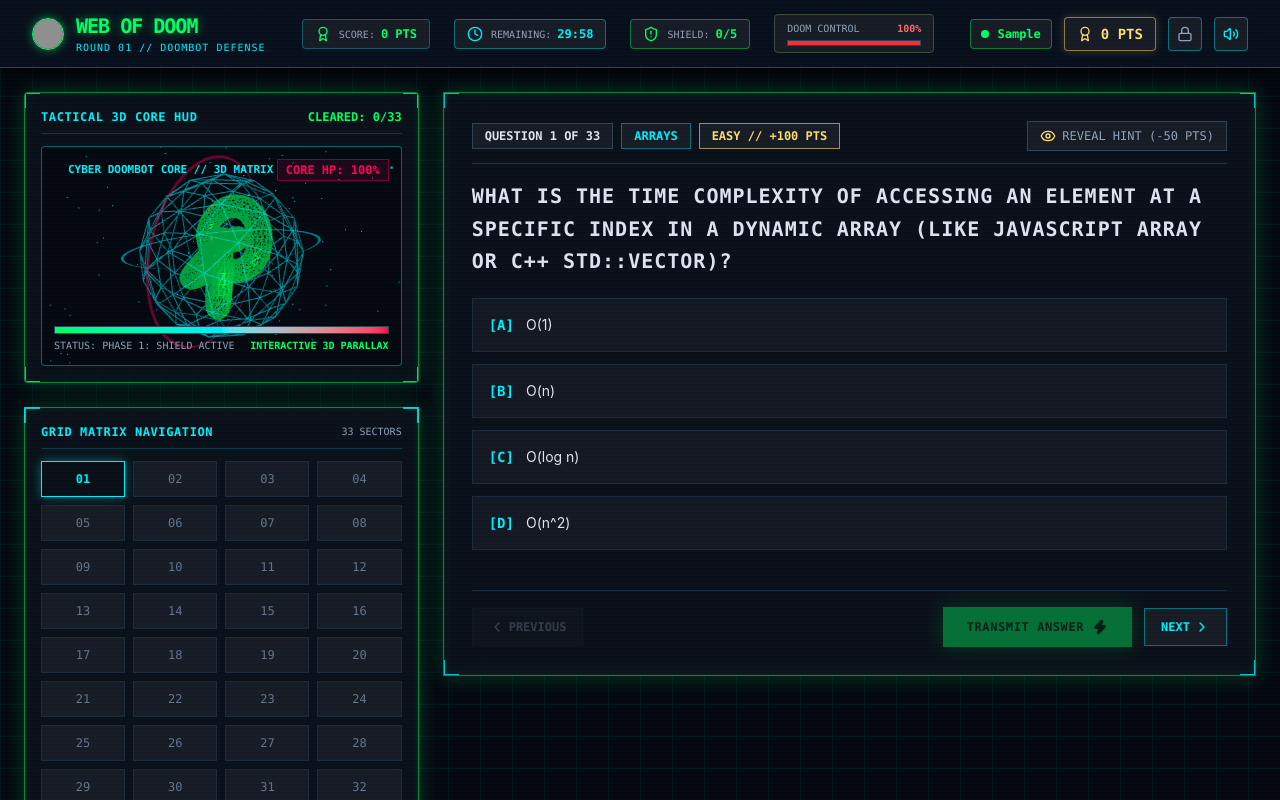
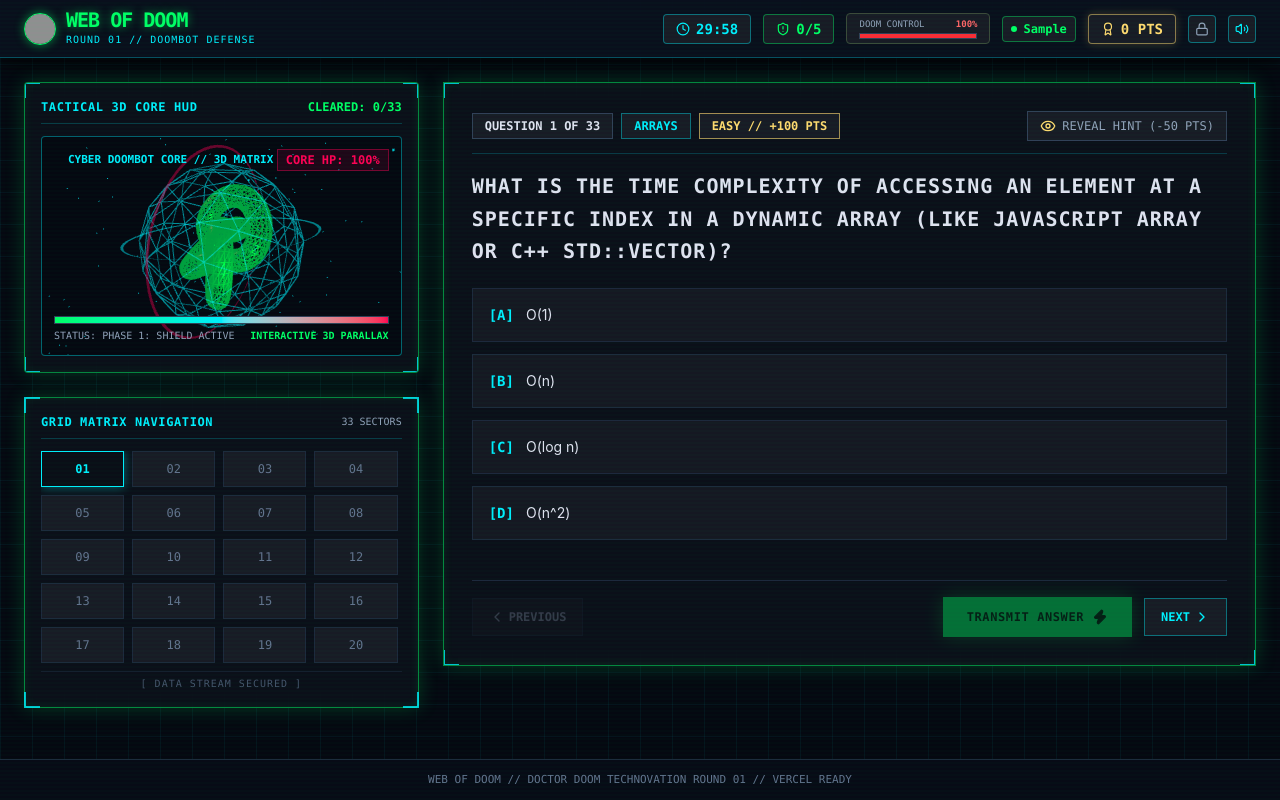
Before and after one commit to samuelmichaelalva/Technovation_Web_of_Doom, a React (Vite) app: page / in a window 1280 px wide. Both pictures are taken after typing "Sample", "Sample" into the empty fields and a click on the button "INITIATE DOOMBOT DEFENSE". Shown: the top 800 px of the page. Built offline with nearby package versions, Linux system fonts and the light colour scheme; grey boxes are pictures that could not be loaded.

Commit message:
feat: implement HeaderHUD for game status tracking and QuestionNavigator for grid-based question selection

```diff
--- a/src/components/HeaderHUD.tsx
+++ b/src/components/HeaderHUD.tsx
@@ -44,11 +44,11 @@ export const HeaderHUD: React.FC<HeaderHUDProps> = ({
   const doomGridControl = 100 - percentageSolved;
 
   return (
-    <header className="w-full bg-[#0a101e]/90 border-b border-[#00eefc]/30 px-4 lg:px-8 py-3 backdrop-blur-md sticky top-0 z-40 shadow-[0_4px_20px_rgba(0,0,0,0.8)] font-mono">
-      <div className="max-w-7xl mx-auto flex items-center justify-between gap-4">
+    <header className="w-full bg-[#0a101e]/95 border-b border-[#00eefc]/30 px-3 md:px-6 py-2.5 backdrop-blur-md sticky top-0 z-40 shadow-[0_4px_20px_rgba(0,0,0,0.8)] font-mono">
+      <div className="max-w-7xl mx-auto flex flex-wrap items-center justify-between gap-2 md:gap-4">
 
-        {/* Title / Brand */}
-        <div className="flex items-center gap-3">
+        {/* Left: Brand Logo & Team Name */}
+        <div className="flex items-center gap-2.5">
           <div className="w-8 h-8 rounded-full border border-[#00ff66] bg-[#0a0e17] shadow-[0_0_10px_rgba(0,255,102,0.5)] overflow-hidden flex items-center justify-center select-none flex-shrink-0">
             <img
               alt="Doctor Doom"
@@ -58,60 +58,52 @@ export const HeaderHUD: React.FC<HeaderHUDProps> = ({
             />
           </div>
           <div>
-            <div className="flex items-center gap-2">
-              <h1 className="text-lg md:text-xl font-black tracking-tighter text-[#00ff66] neon-text-green uppercase font-mono">
-                WEB OF DOOM
-              </h1>
-            </div>
-            <div className="text-[10px] text-[#00eefc] tracking-widest uppercase">
+            <h1 className="text-base md:text-xl font-black tracking-tighter text-[#00ff66] neon-text-green uppercase font-mono leading-none">
+              WEB OF DOOM
+            </h1>
+            <div className="text-[9px] md:text-[10px] text-[#00eefc] tracking-widest uppercase mt-0.5">
               ROUND 01 // DOOMBOT DEFENSE
             </div>
           </div>
         </div>
 
-        {/* Right HUD Stats */}
-        <div className="flex items-center gap-4 md:gap-6">
-          <div className="flex items-center gap-2 bg-[#181b25] px-3 py-1.5 rounded-sm border border-[#00eefc]/30 font-mono text-xs">
-            <Award className="w-4 h-4 text-[#00ff66]" />
-            <div>
-              <span className="text-[10px] uppercase text-slate-400 mr-1.5">SCORE:</span>
-              <span className="font-bold text-[#00ff66]">{score} PTS</span>
-            </div>
-          </div>
-
+        {/* Center/Right HUD Badges */}
+        <div className="flex items-center gap-1.5 md:gap-3 flex-wrap">
+          {/* Timer Badge */}
           <div
-            className={`px-3 py-1.5 rounded-sm border flex items-center gap-2 font-mono text-xs ${
+            className={`px-2 md:px-3 py-1 rounded-sm border flex items-center gap-1.5 font-mono text-xs ${
               isLowTime
                 ? 'bg-red-950/80 border-red-500 text-red-400 animate-pulse'
                 : 'bg-[#181b25] border-[#00eefc]/40 text-[#00eefc]'
             }`}
           >
-            <Clock className={`w-4 h-4 ${isLowTime ? 'animate-bounce text-red-400' : 'text-[#00eefc]'}`} />
-            <div>
-              <span className="text-[10px] uppercase text-slate-400 mr-1.5">REMAINING:</span>
-              <span className="font-bold">
+            <Clock className={`w-3.5 h-3.5 ${isLowTime ? 'animate-bounce text-red-400' : 'text-[#00eefc]'}`} />
+            <div className="flex items-center gap-1">
+              <span className="text-[9px] uppercase text-slate-400 hidden xs:inline">TIME:</span>
+              <span className="font-bold text-xs md:text-sm">
                 {String(minutes).padStart(2, '0')}:{String(seconds).padStart(2, '0')}
               </span>
             </div>
           </div>
 
-          {/* Anti-Cheat Shield Status */}
+          {/* Anti-Cheat Shield Status Badge */}
           <div
-            className={`px-3 py-1.5 rounded-sm border flex items-center gap-2 font-mono text-xs ${
+            className={`px-2 md:px-3 py-1 rounded-sm border flex items-center gap-1.5 font-mono text-xs ${
               tabSwitchCount > 0
                 ? 'bg-red-950/80 border-red-500 text-red-400 animate-pulse'
                 : 'bg-[#181b25] border-[#00ff66]/40 text-[#00ff66]'
             }`}
           >
-            <ShieldAlert className={`w-4 h-4 ${tabSwitchCount > 0 ? 'text-red-400' : 'text-[#00ff66]'}`} />
-            <div>
-              <span className="text-[10px] uppercase text-slate-400 mr-1.5">SHIELD:</span>
-              <span className="font-bold">{tabSwitchCount}/5</span>
+            <ShieldAlert className={`w-3.5 h-3.5 ${tabSwitchCount > 0 ? 'text-red-400' : 'text-[#00ff66]'}`} />
+            <div className="flex items-center gap-1">
+              <span className="text-[9px] uppercase text-slate-400 hidden xs:inline">SHIELD:</span>
+              <span className="font-bold text-xs md:text-sm">{tabSwitchCount}/5</span>
             </div>
           </div>
 
-          <div className="flex flex-col w-40 px-3 py-1.5 rounded-sm border border-[#3b4b3a] bg-[#181b25] font-mono">
-            <div className="flex justify-between text-[10px] text-slate-400 mb-1">
+          {/* Doom Threat Gauge (hidden on mobile) */}
+          <div className="hidden lg:flex flex-col w-36 px-3 py-1 rounded-sm border border-[#3b4b3a] bg-[#181b25] font-mono">
+            <div className="flex justify-between text-[9px] text-slate-400 mb-0.5">
               <span>DOOM CONTROL</span>
               <span className={doomGridControl > 50 ? 'text-red-400 font-bold' : 'text-[#00ff66] font-bold'}>{doomGridControl}%</span>
             </div>
@@ -124,41 +116,42 @@ export const HeaderHUD: React.FC<HeaderHUDProps> = ({
               />
             </div>
           </div>
-        </div>
 
-        {/* Right Stats & Controls */}
-        <div className="flex items-center gap-3">
+          {/* Team Name Badge (desktop/tablet) */}
           {teamName && (
-            <div className="hidden sm:flex px-2.5 py-1.5 rounded-sm bg-[#181b25] border border-[#00ff66]/40 text-[#00ff66] font-mono text-xs items-center gap-2">
-              <span className="w-2 h-2 rounded-full bg-[#00ff66] animate-ping" />
-              <span className="font-bold">{teamName}</span>
+            <div className="hidden sm:flex px-2 py-1 rounded-sm bg-[#181b25] border border-[#00ff66]/40 text-[#00ff66] font-mono text-xs items-center gap-1.5">
+              <span className="w-1.5 h-1.5 rounded-full bg-[#00ff66] animate-ping" />
+              <span className="font-bold max-w-[100px] truncate">{teamName}</span>
             </div>
           )}
 
-          <div className="px-3 py-1.5 rounded-sm bg-[#181b25] border border-[#ffda70]/50 text-[#ffda70] font-mono text-xs flex items-center gap-2 shadow-[0_0_10px_rgba(255,218,112,0.2)]">
-            <Award className="w-4 h-4 text-[#ffda70]" />
-            <span className="font-bold text-sm">{score} PTS</span>
+          {/* Score Badge */}
+          <div className="px-2 md:px-3 py-1 rounded-sm bg-[#181b25] border border-[#ffda70]/50 text-[#ffda70] font-mono text-xs flex items-center gap-1.5 shadow-[0_0_10px_rgba(255,218,112,0.2)]">
+            <Award className="w-3.5 h-3.5 text-[#ffda70]" />
+            <span className="font-bold text-xs md:text-sm">{score} PTS</span>
           </div>
 
+          {/* Controls */}
           <button
             onClick={() => {
               soundEngine.playClick();
               onAdminClick();
             }}
-            className="p-2 rounded-sm border border-[#00eefc]/40 bg-[#181b25] text-slate-400 hover:text-[#00eefc] hover:border-[#00eefc] transition-colors"
+            className="p-1.5 rounded-sm border border-[#00eefc]/40 bg-[#181b25] text-slate-400 hover:text-[#00eefc] hover:border-[#00eefc] transition-colors"
             title="Admin Command Portal"
           >
-            <Lock className="w-4 h-4" />
+            <Lock className="w-3.5 h-3.5" />
           </button>
 
           <button
             onClick={handleAudioToggle}
-            className="p-2 rounded-sm border border-[#00eefc]/40 bg-[#181b25] text-[#00eefc] hover:border-[#00eefc] transition-colors"
+            className="p-1.5 rounded-sm border border-[#00eefc]/40 bg-[#181b25] text-[#00eefc] hover:border-[#00eefc] transition-colors"
             title={isMuted ? 'Unmute' : 'Mute'}
           >
-            {isMuted ? <VolumeX className="w-4 h-4 text-red-400" /> : <Volume2 className="w-4 h-4 text-[#00eefc]" />}
+            {isMuted ? <VolumeX className="w-3.5 h-3.5 text-red-400" /> : <Volume2 className="w-3.5 h-3.5 text-[#00eefc]" />}
           </button>
         </div>
+
       </div>
     </header>
   );
--- a/src/components/QuestionNavigator.tsx
+++ b/src/components/QuestionNavigator.tsx
@@ -29,7 +29,8 @@ export const QuestionNavigator: React.FC<QuestionNavigatorProps> = ({
       </div>
 
       {/* Grid Buttons */}
-      <div className="grid grid-cols-4 sm:grid-cols-6 lg:grid-cols-4 gap-2 mb-3">
+      <div className="max-h-[220px] overflow-y-auto pr-1 custom-scrollbar">
+        <div className="grid grid-cols-4 sm:grid-cols-6 lg:grid-cols-4 gap-2 mb-1">
         {questions.map((q, idx) => {
           const answerState = answers[q.id];
           const isCurrent = idx === currentIdx;
@@ -56,6 +57,7 @@ export const QuestionNavigator: React.FC<QuestionNavigatorProps> = ({
             </button>
           );
         })}
+        </div>
       </div>
 
       <div className="text-center text-[10px] text-slate-600 uppercase font-mono tracking-widest pt-1 border-t border-slate-800/60">
```
